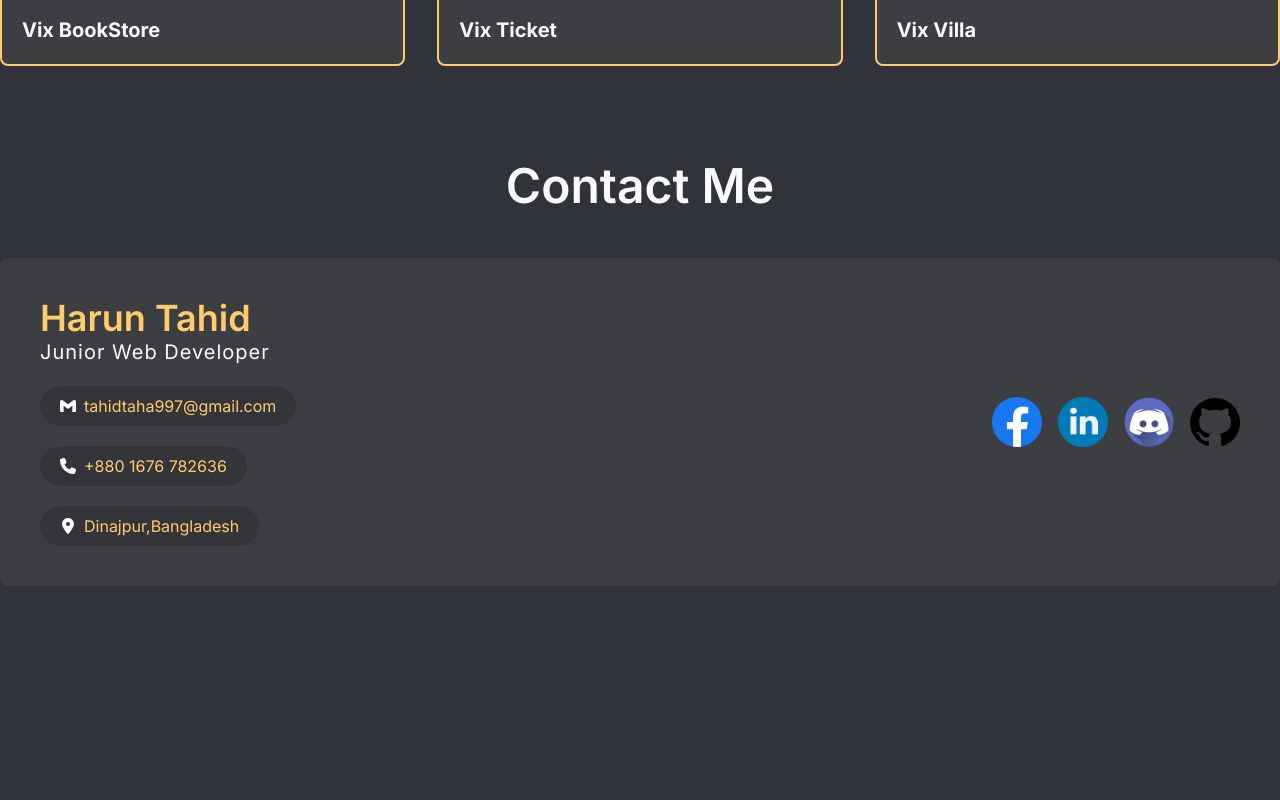
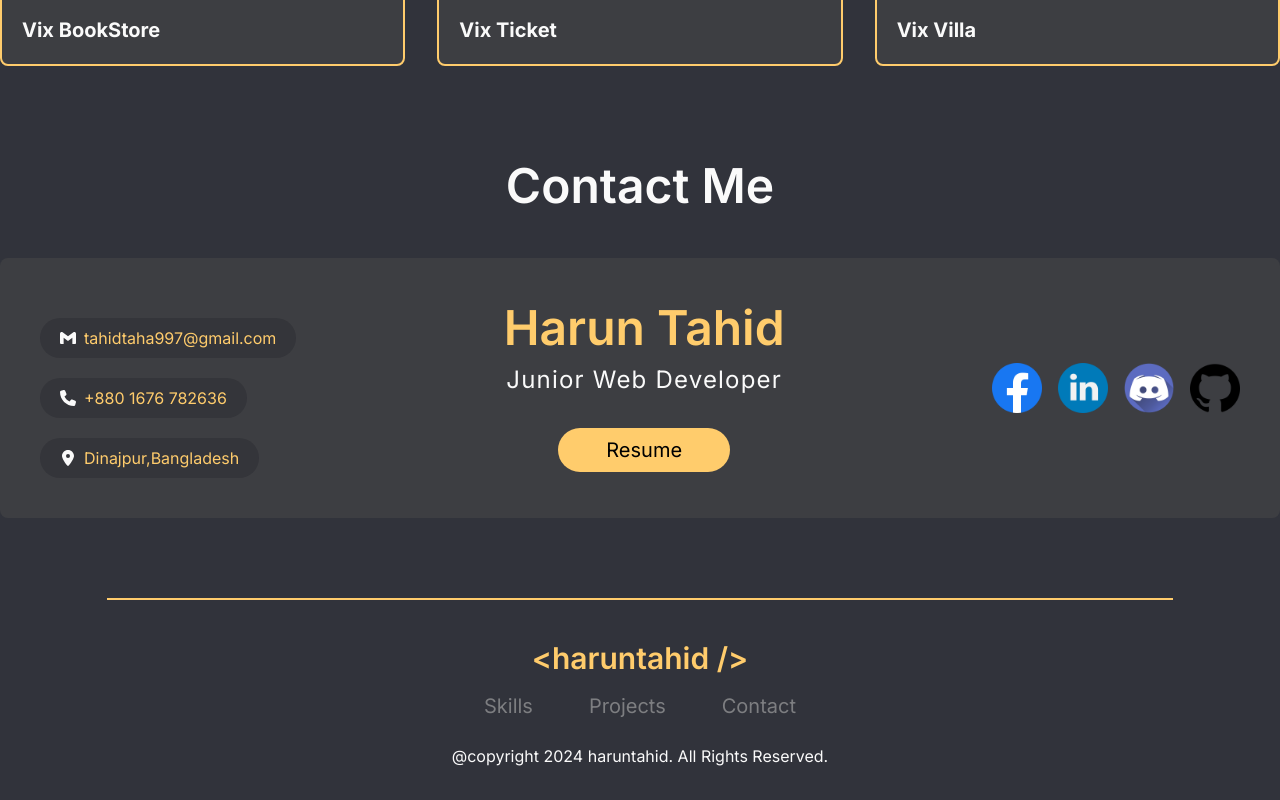
Before and after one commit to Haruntahid/Protfolio, a Next.js app: page / in a window 1280 px wide. Shown: the part 2778-3578 px from the top of the page. Before the commit the page ends 3364 px from the top, so only its background shows below. Built offline with nearby package versions, Linux system fonts and the light colour scheme.

Commit message:
added footer

```diff
--- a/app/layout.js
+++ b/app/layout.js
@@ -1,6 +1,7 @@
 import { Inter } from "next/font/google";
 import "./globals.css";
 import Header from "@/components/Header";
+import Footer from "@/components/Footer";
 
 const inter = Inter({ subsets: ["latin"] });
 
@@ -15,6 +16,7 @@ export default function RootLayout({ children }) {
       <body className={inter.className}>
         <Header />
         {children}
+        <Footer />
       </body>
     </html>
   );
--- a/components/Contact.jsx
+++ b/components/Contact.jsx
@@ -14,10 +14,6 @@ function Contact() {
       <h2 className="text-5xl font-semibold mb-12 text-center">Contact Me</h2>
       <div className="flex justify-between items-center bg-[#3d3e42] rounded-lg p-10">
         <div>
-          <h2 className="text-4xl font-semibold text-gold-color">
-            Harun Tahid
-          </h2>
-          <p className="text-xl tracking-wider">Junior Web Developer</p>
           <div className="flex items-center gap-2 bg-bg-clr px-5 py-2 rounded-full mt-5">
             <SiGmail />
             <p className="text-gold-color">tahidtaha997@gmail.com</p>
@@ -31,6 +27,19 @@ function Contact() {
             <p className="text-gold-color">Dinajpur,Bangladesh</p>
           </div>
         </div>
+        <div className="text-center space-y-3">
+          <h2 className="text-5xl font-semibold text-gold-color">
+            Harun Tahid
+          </h2>
+          <p className="text-2xl tracking-wider">Junior Web Developer</p>
+          <div>
+            <button className="px-12 mt-5 py-2 text-black text-xl bg-gold-color rounded-full">
+              Resume
+            </button>
+          </div>
+        </div>
+        {/* middle section */}
+
         <div className="flex gap-4">
           <a href="https://www.facebook.com/Haruntaha997/" target="_blank">
             <Image
--- a/components/Footer.jsx
+++ b/components/Footer.jsx
@@ -0,0 +1,24 @@
+import React from "react";
+
+function Footer() {
+  return (
+    <div className="container mx-auto mt-20">
+      <div className="block items-center w-5/6 mx-auto h-[2px] bg-gold-color"></div>
+      <h2 className="text-gold-color text-3xl font-semibold text-center mt-10">
+        {"<haruntahid />"}
+      </h2>
+      <div>
+        <ul className="flex justify-center mt-4 mb-6 text-xl space-x-14 text-txt-clr">
+          <li>Skills</li>
+          <li>Projects</li>
+          <li>Contact</li>
+        </ul>
+      </div>
+      <p className="text-center text-txt-white pb-8">
+        @copyright 2024 <span>haruntahid</span>. All Rights Reserved.
+      </p>
+    </div>
+  );
+}
+
+export default Footer;
```
